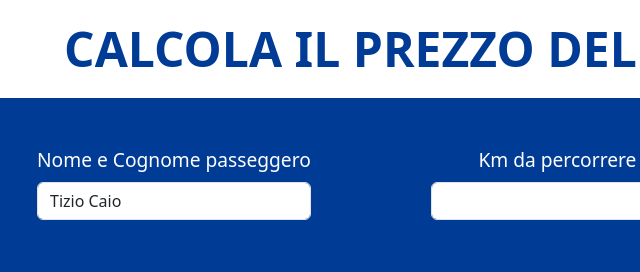
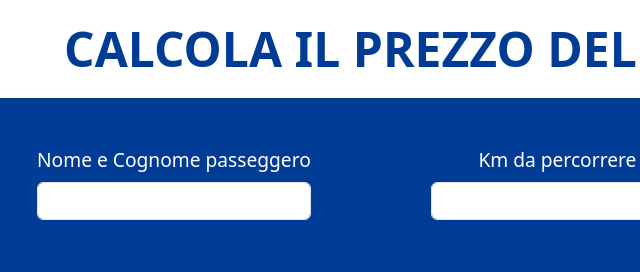
Before and after one commit to FrancescoM95/js-biglietto-treno-form, a plain HTML site: page index.html in a window 1280 px wide. Both pictures are taken after a click on the button "Annulla". Shown: the top 272 px of the page, 93-733 px from the left. Drawn offline with nearby package versions, Linux system fonts and the light colour scheme.

Commit message:
added function reset input

```diff
--- a/css/style.css
+++ b/css/style.css
@@ -35,3 +35,8 @@ td {
     border-color: red;
     scale: 1.2;
 }
+
+#button:active,
+#reset:active {
+    scale: 1;
+}
--- a/js/script.js
+++ b/js/script.js
@@ -9,6 +9,7 @@ let kms;
 const userAge = document.getElementById('userAge');
 let age;
 const button = document.getElementById('button');
+const reset = document.getElementById('reset');
 const pricePerKm = 0.21;
 let discount = null;
 const nameBbox = document.getElementById('name-box');
@@ -63,3 +64,9 @@ button.addEventListener('click', function () {
     userAge.value = '';
     distance.focus();
 });
+
+reset.addEventListener('click', function () {
+    userName.value = '';
+    distance.value = '';
+    userAge.value = '';
+});
```
